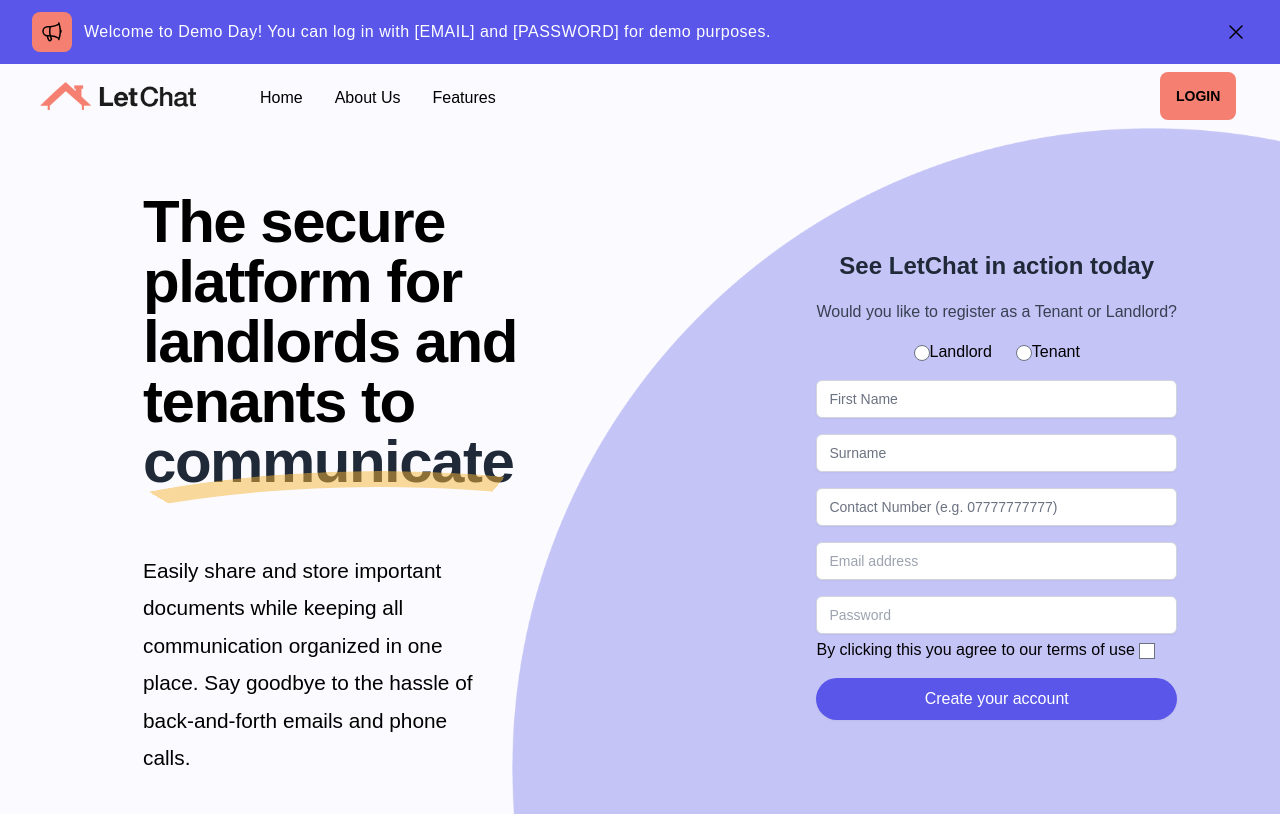
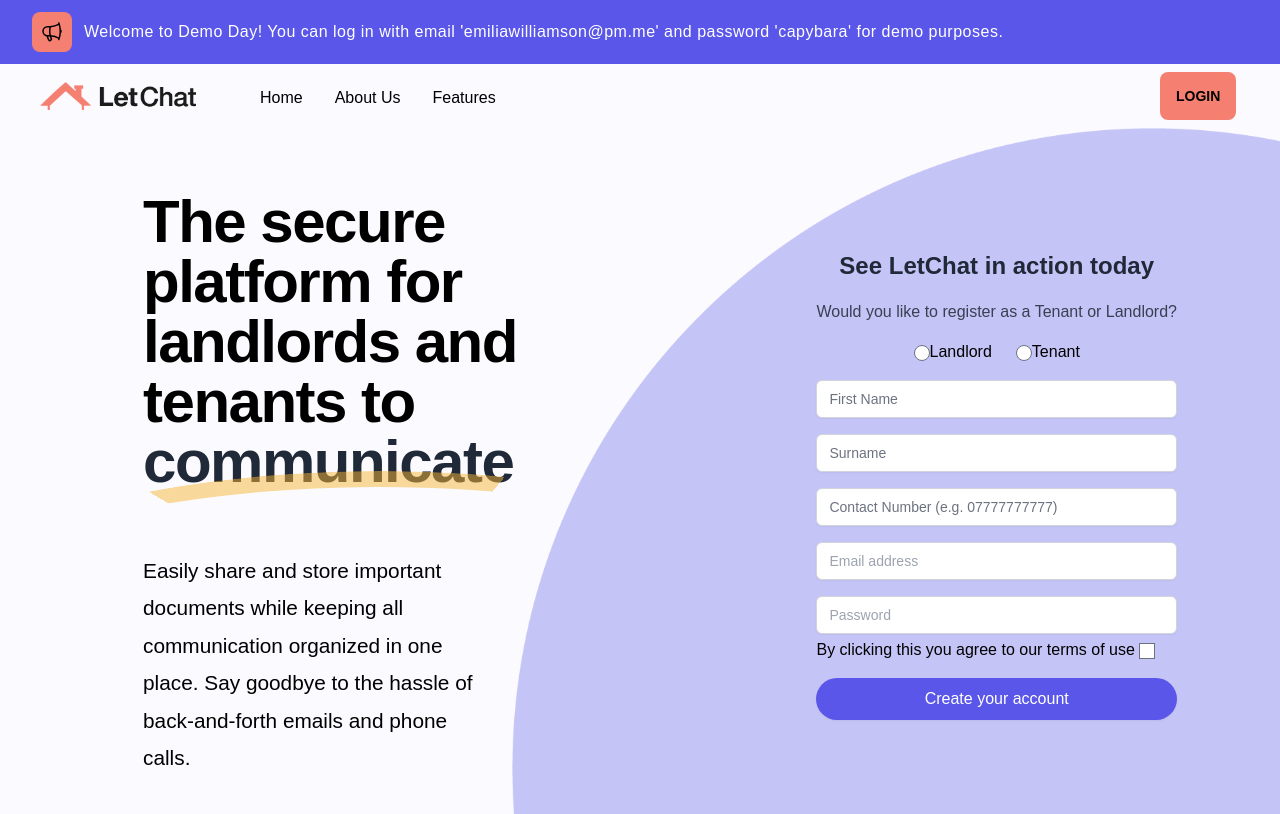
Before and after one commit to SchoolOfCode/bc13_final-project_front-end-git-gud, a Next.js app in the folder letchat/: page / in a window 1280 px wide. Shown: the top 814 px of the page. Built offline with nearby package versions, Linux system fonts and the light colour scheme; no server answers.

Commit message:
banner edit

```diff
--- a/letchat/components/Banner/index.tsx
+++ b/letchat/components/Banner/index.tsx
@@ -15,8 +15,9 @@
             <p className="ml-3 truncate font-medium text-white">
               <span className="text-white md:hidden">Welcome!</span>
               <span className="hidden text-white md:inline">
-                Welcome to Demo Day! You can log in with [EMAIL] and [PASSWORD]
-                for demo purposes.
+                Welcome to Demo Day! You can log in with email
+                'emiliawilliamson@pm.me' and password 'capybara' for demo
+                purposes.
               </span>
             </p>
           </div>
@@ -28,7 +29,7 @@
               Learn more
             </a>
           </div> */}
-          <div className="order-2 flex-shrink-0 sm:order-3 sm:ml-3">
+          {/* <div className="order-2 flex-shrink-0 sm:order-3 sm:ml-3">
             <button
               type="button"
               className="-mr-1 flex rounded-md p-2 text-white hover:bg-indigo-500 focus:outline-none focus:ring-2 focus:ring-white sm:-mr-2"
@@ -36,7 +37,7 @@
               <span className="sr-only">Dismiss</span>
               <XMarkIcon className="h-6 w-6 text-white" aria-hidden="true" />
             </button>
-          </div>
+          </div> */}
         </div>
       </div>
     </div>
--- a/letchat/pages/login.tsx
+++ b/letchat/pages/login.tsx
@@ -2,6 +2,7 @@
 import { Inter } from "@next/font/google";
 import Container from "../components/Container";
 import LogUser from "../components/Login";
+import Banner from "../components/Banner";
 
 const inter = Inter({ subsets: ["latin"] });
 
@@ -21,6 +22,7 @@
         <link rel="icon" href="/favicon.ico" />
       </Head>
       <div id="display">
+        <Banner />
         <Container logo={true} images={true}>
           <LogUser />
         </Container>
```
